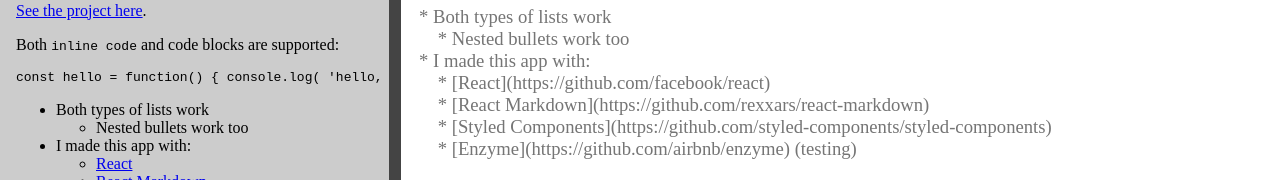
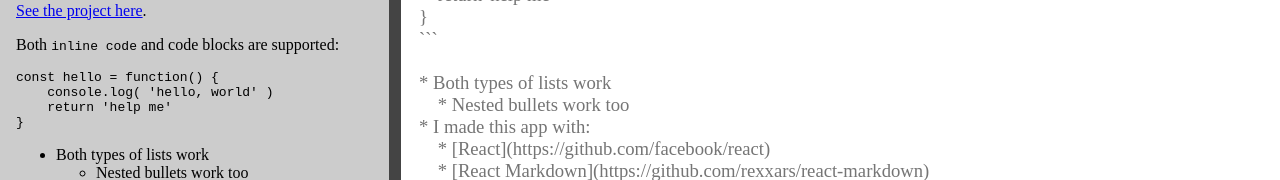
Before and after one commit to radotreyes/fcc-markdown, a React app: page / in a window 1280 px wide. Shown: the part 320-500 px from the top of the page. Built offline with nearby package versions, Linux system fonts and the light colour scheme.

Commit message:
alter markdown text

```diff
--- a/src/data/default-text.js
+++ b/src/data/default-text.js
@@ -9,7 +9,10 @@ const DefaultText =
 
 Both \`inline code\` and code blocks are supported:
 \`\`\`
-const hello = function() { console.log( 'hello, world' ) }
+const hello = function() {
+    console.log( 'hello, world' )
+    return 'help me'
+}
 \`\`\`
 
 * Both types of lists work
```
